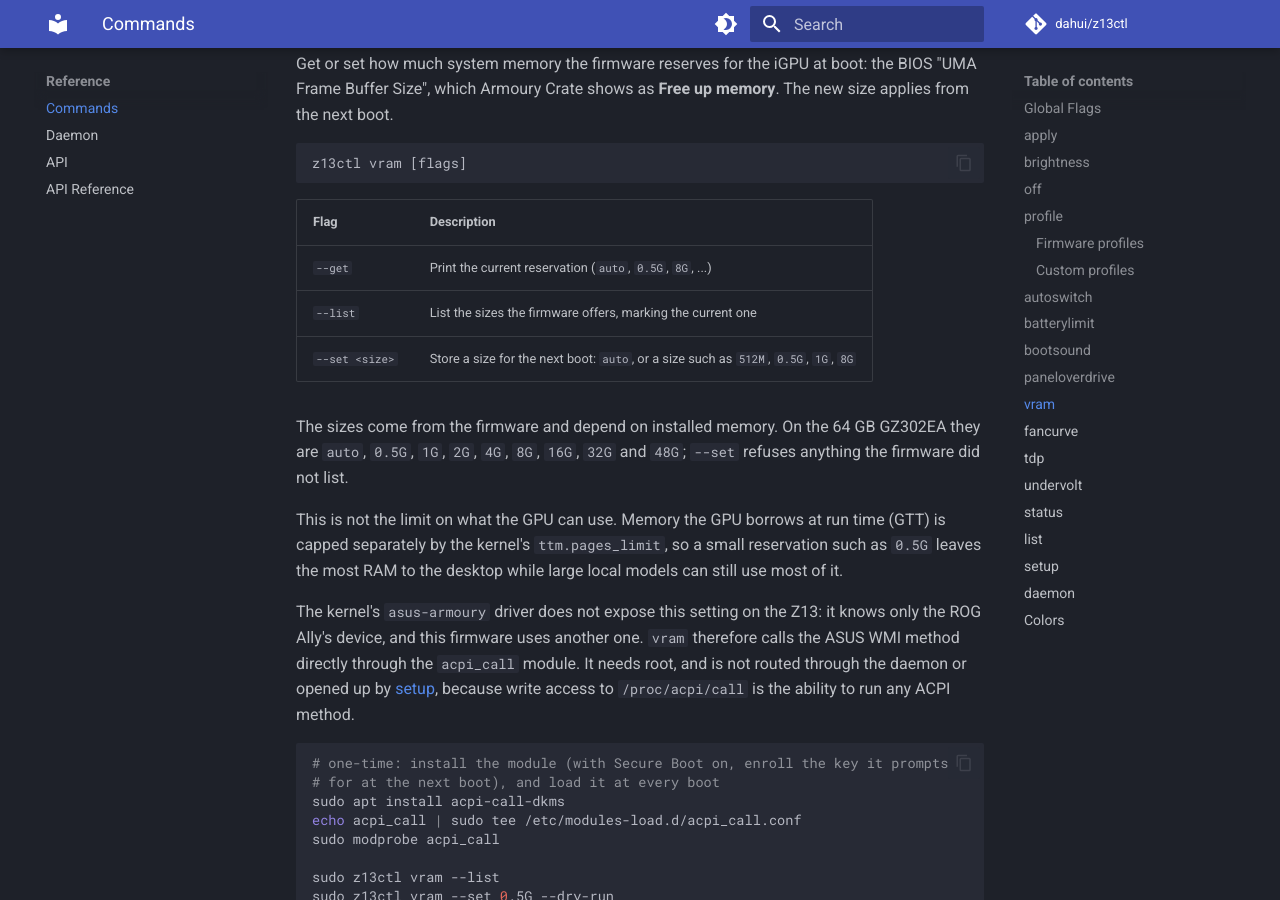
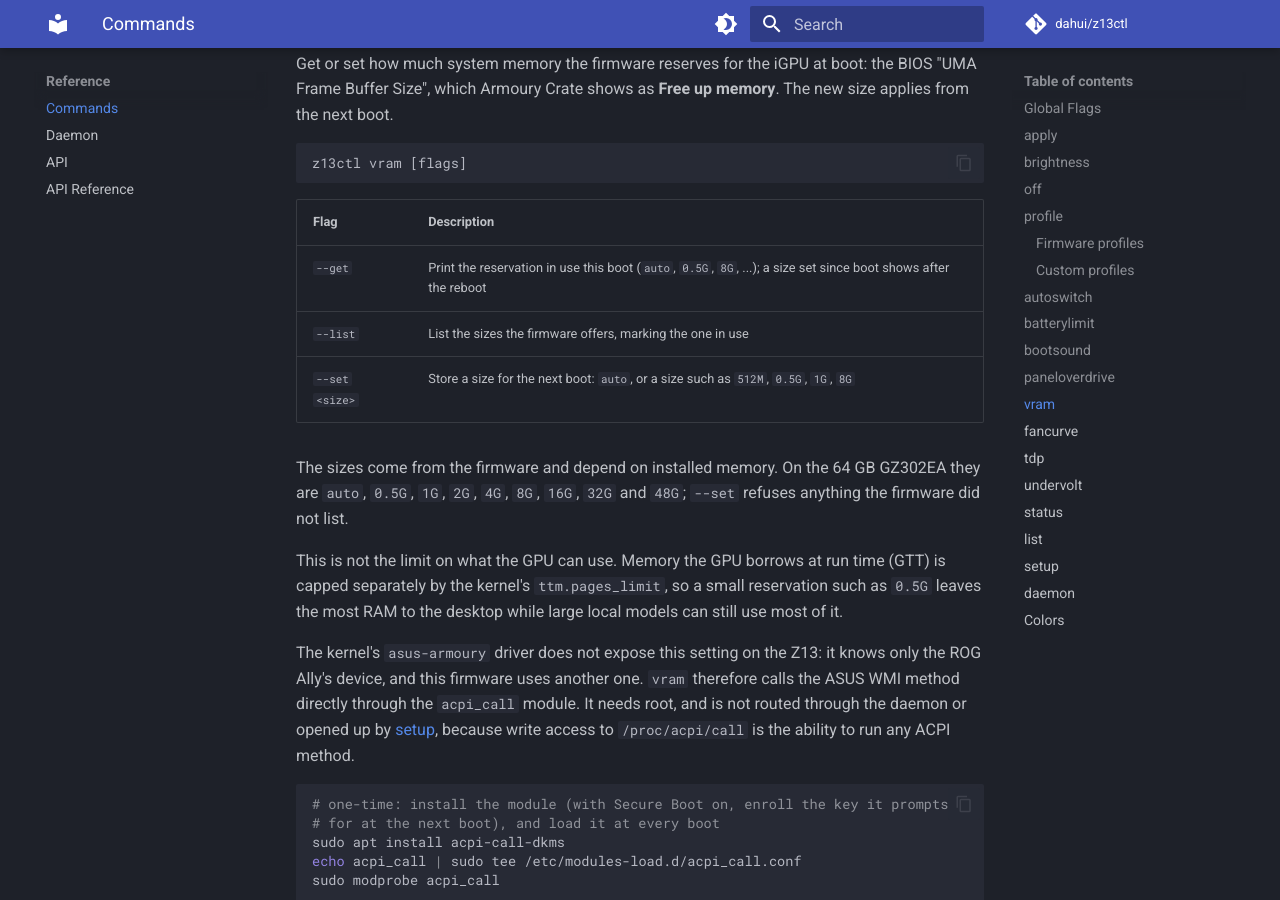
Before and after one commit to dahui/z13ctl, an MkDocs documentation site: the page built from docs/commands.md, in a window 1280 px wide and 900 px high, scrolled down 7761 px. Built offline with MkDocs 1.6.1 and Material for MkDocs 9.7.7, drawn with Linux system fonts in a browser that asks for light colours; comment, search, counter and statistics services are not loaded.

Commit message:
docs: vram --get reports the size in use, not a pending one
Verified on a GZ302EA (BIOS 314): DSTS read 8G straight after DEVS stored
0.5G, and 0.5G after the reboot. Drop the post-write re-read, which could
only ever repeat the running size, and say so in --set's message.

Co-authored-by: shwetankshekharcode <shwetankshekharcode@gmail.com>

```diff
--- a/docs/commands.md
+++ b/docs/commands.md
@@ -333,8 +333,8 @@ z13ctl vram [flags]
 
 | Flag | Description |
 |------|-------------|
-| `--get` | Print the current reservation (`auto`, `0.5G`, `8G`, ...) |
-| `--list` | List the sizes the firmware offers, marking the current one |
+| `--get` | Print the reservation in use this boot (`auto`, `0.5G`, `8G`, ...); a size set since boot shows after the reboot |
+| `--list` | List the sizes the firmware offers, marking the one in use |
 | `--set <size>` | Store a size for the next boot: `auto`, or a size such as `512M`, `0.5G`, `1G`, `8G` |
 
 The sizes come from the firmware and depend on installed memory. On the 64 GB
```
Also changed, not shown: CLAUDE.md (+3 -2 lines), 2 other files.
